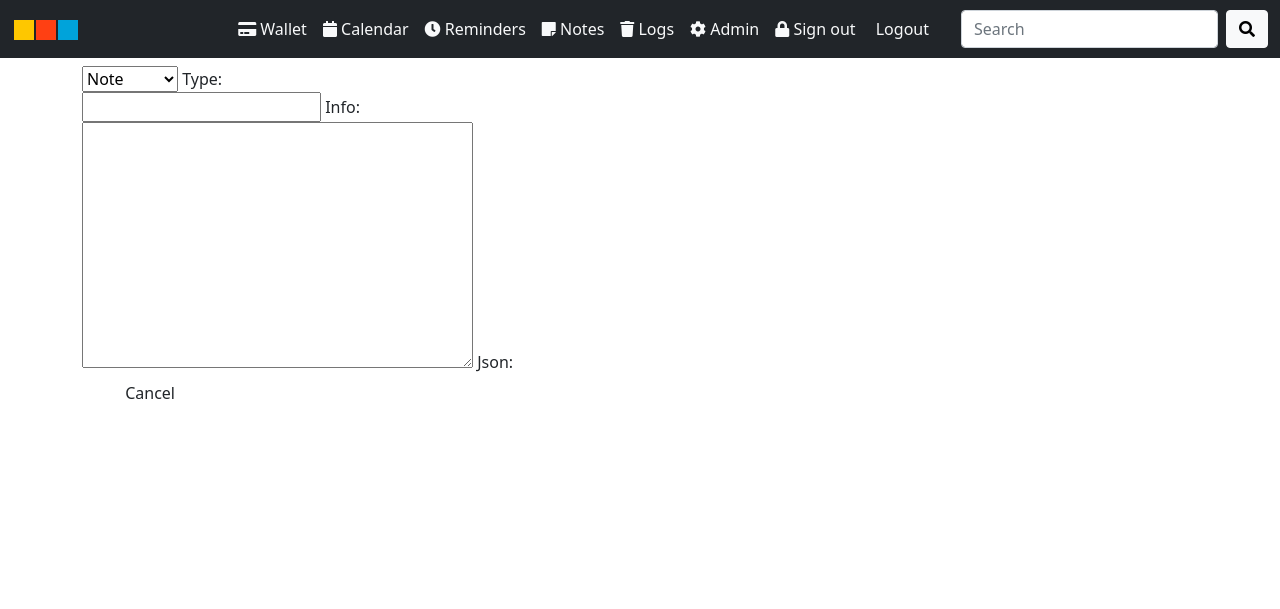
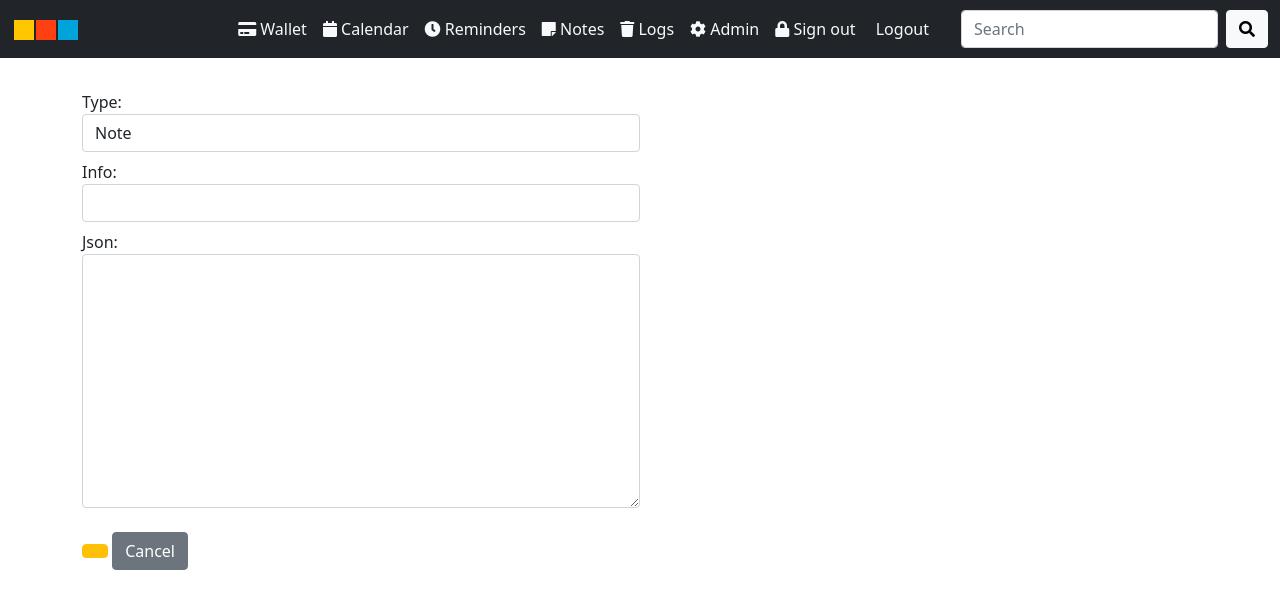
Before and after one commit to sebastianczech/Xnote, a Django app: template xnote/templates/app/log_form.html in a window 1280 px wide. Shown: the top 609 px of the page. Run offline with Django 3.2, Linux system fonts and the light colour scheme; the template is opened without the code that fills it: values that come from a table or form of the project are taken from there, others are empty; some libraries are stand-ins or nearby versions.

Commit message:
Adjust forms to Bootstrap

```diff
--- a/xnote/templates/app/log_form.html
+++ b/xnote/templates/app/log_form.html
@@ -10,23 +10,23 @@
             <form method="POST">
                 {% csrf_token %}
 
-                <div class="row">
+                <div class="form-row">
                     <div class="col-6">
                         {% include 'form.html' %}
                     </div>
                 </div>
 
-                <div class="row">
+                <div class="form-row mt-4">
                     <div class="col-6">
-                        <button class="btn waves-effect waves-light" type="submit">
+                        <button class="btn btn-warning" type="submit">
                             {{ button }}
                         </button>
                         {% if id is not None %}
-                            <a class="btn waves-effect waves-light grey" href="{% url 'log_detail' id=id %}">
+                            <a class="btn btn-secondary" href="{% url 'log_detail' id=id %}">
                                 Cancel
                             </a>
                         {% else %}
-                            <a class="btn waves-effect waves-light grey" href="{% url 'log' %}">
+                            <a class="btn btn-secondary" href="{% url 'log' %}">
                                 Cancel
                             </a>
                         {% endif %}
--- a/xnote/templates/base.html
+++ b/xnote/templates/base.html
@@ -33,7 +33,7 @@
     <body>
         {% block menu %}{% endblock menu %}
 
-        <div class="container">
+        <div class="container mt-4">
             {% block content %}{% endblock content %}
         </div>
 
--- a/xnote/templates/form.html
+++ b/xnote/templates/form.html
@@ -1,16 +1,16 @@
 {% load filter %}
 
 {% for field in form %}
-    <div class="input-field col-12">
+    <div class="form-group mb-2">
         {{ field.errors }}
+        {{ field.label_tag }}
         {% if field|input_type == 'Textarea' %}
-            {{ field|add_class:'materialize-textarea' }}
+            {{ field|add_class:'form-control' }}
         {% elif field|input_type == 'Select' %}
-            {{ field }}
+            {{ field|add_class:'form-control' }}
         {% else %}
-            {{ field }}
+            {{ field|add_class:'form-control' }}
         {% endif %}
-        {{ field.label_tag }}
     </div>
 {% endfor %}
 
```
Also changed, not shown: xnote/templates/app/index.html (+2 -14 lines), xnote/templates/app/reminder_form.html (+4 -4 lines), xnote/templates/app/wallet_form.html (+4 -4 lines).
